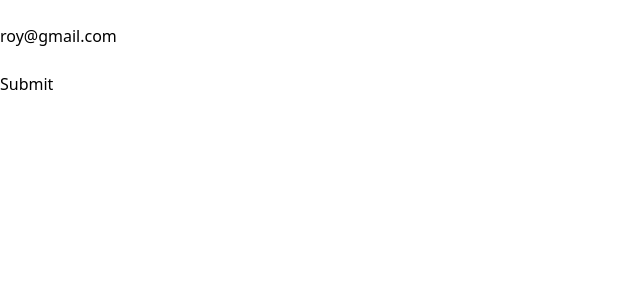
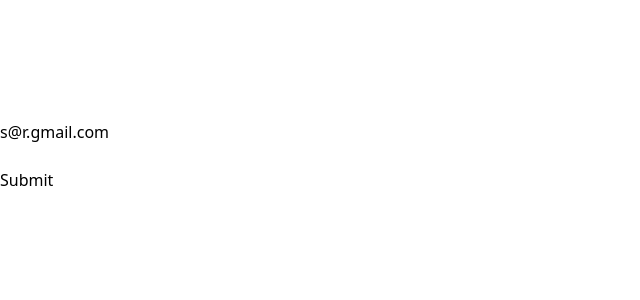
Before and after one commit to SudiptaRoy05/form-master, a React (Vite) app: page / in a window 1280 px wide. Shown: the top 300 px of the page, without its empty margins (0-640 px from the left). Built offline with nearby package versions, Linux system fonts and the light colour scheme.

Commit message:
again practice with custome hook

```diff
--- a/src/App.jsx
+++ b/src/App.jsx
@@ -1,5 +1,6 @@
 import './App.css'
-import HookForm from './components/HookForm/HookForm'
+import HookedForm from './components/HookForm/HookedForm'
+// import HookForm from './components/HookForm/HookForm'
 // import RefForm from './components/RefForm/RefForm'
 // import SimpleForm from './components/SimpleForm/SimpleForm'
 // import StatefullForm from './components/StatefullForm/StatefullForm'
@@ -11,7 +12,8 @@ function App() {
      {/* <SimpleForm></SimpleForm> */}
      {/* <StatefullForm></StatefullForm> */}
      {/* <RefForm></RefForm> */}
-     <HookForm></HookForm>
+     {/* <HookForm></HookForm> */}
+     <HookedForm></HookedForm>
     </>
   )
 }
--- /dev/null
+++ b/src/components/HookForm/HookedForm.jsx
@@ -0,0 +1,66 @@
+import useInput2State from "../../hooks/useInput2State";
+
+export default function HookedForm() {
+  //   const [name, handleChange] = useInput2State("");
+  //   const [email, handleEmailChange] = useInput2State("");
+  //   const [pass, handlePassChange] = useInput2State("");
+
+  //   const handleSubmit = (e) => {
+  //     e.preventDefault();
+  //     console.log(`${name} || ${email} || ${pass}`);
+  //   };
+
+
+
+const emailState = useInput2State("s@r.gmail.com");
+console.log(emailState);
+
+  const handleSubmit = (e) => {
+    e.preventDefault();
+    console.log(emailState.value);
+};
+
+  return (
+    <div>
+      <form onSubmit={handleSubmit}>
+        {/* <input
+          value={name}
+          onChange={handleChange}
+          className="border"
+          type="text"
+          name="name"
+        />
+        <br />
+        <input
+          value={email}
+          onChange={handleEmailChange}
+          className="border"
+          type="email"
+          name="email"
+        />
+        <br />
+        <input
+          value={pass}
+          onChange={handlePassChange}
+          className="border"
+          type="password"
+          name="password"
+        />
+        <br />
+        <input type="submit" value="Submit" /> */}
+
+        <br />
+        <br />
+        <br />
+        <br />
+        <input className="border" type="text" name="name" />
+        <br />
+        <input {...emailState} className="border" type="email" name="email" />
+        <br />
+        <input className="border" type="password" name="password" />
+        <br />
+        <input type="submit" value="Submit" />
+      </form>
+    </div>
+  );
+}
--- /dev/null
+++ b/src/hooks/useInput2State.js
@@ -0,0 +1,27 @@
+import { useState } from "react"
+
+const useInput2State =(defaultValue = null)=>{
+    const [value, setValue] = useState(defaultValue);
+
+    // const handleChange = e =>{
+    //     setValue(e.target.value);
+    // }
+
+    // return [value, handleChange];
+
+
+    const onChange = e =>{
+        setValue(e.target.value);
+    }
+
+
+    return {
+        value,
+        onChange
+    }
+
+
+
+}
+
+export default useInput2State;
```
